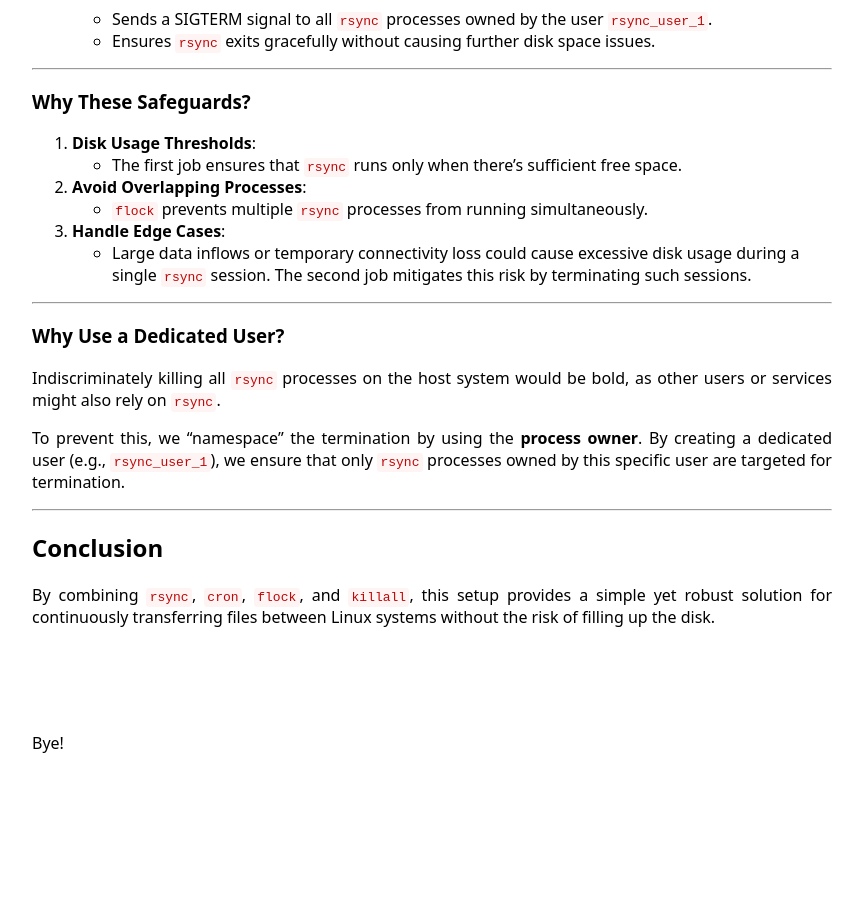
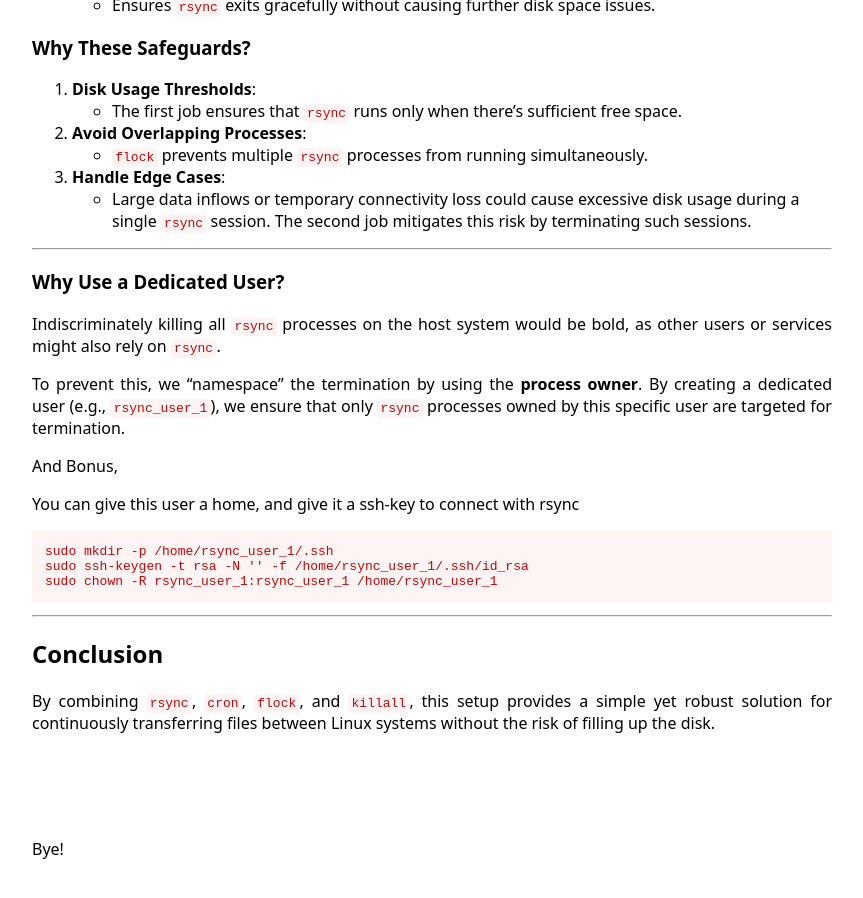
Before and after one commit to NicolasBourhis/notebook, a Jekyll site: the page built from _gtfobins/continuous_file_transfer_with_rsync_and_cron.md, in a window 1280 px wide and 900 px high, scrolled down 2171 px. Shown: the whole window, without its empty margins (208-1071 px from the left). Built offline with Jekyll 4.4.1, drawn with Linux system fonts in a browser that asks for light colours; before the commit the page ends 2965 px from its top, so only the background shows below that.

Commit message:
Update continuous_file_transfer_with_rsync_and_cron.md

````diff
--- a/_gtfobins/continuous_file_transfer_with_rsync_and_cron.md
+++ b/_gtfobins/continuous_file_transfer_with_rsync_and_cron.md
@@ -61,7 +61,6 @@ bash -c "command_a && command_b"
 ```
 Here, `command_b` is executed **only if** `command_a` evaluates to `true`.
 
----
 
 ### First Cron Job
 
@@ -85,7 +84,6 @@ Here, `command_b` is executed **only if** `command_a` evaluates to `true`.
    - `flock -n /tmp/lock.file`: Ensures only one instance of `rsync` runs at a time. If another instance is running, the command exits without starting a new one.
    - `rsync dir_A/ dir_B/`: Synchronizes files from `dir_A` to `dir_B`.
 
----
 
 ### Second Cron Job
 
@@ -104,7 +102,6 @@ Here, `command_b` is executed **only if** `command_a` evaluates to `true`.
    - Sends a SIGTERM signal to all `rsync` processes owned by the user `rsync_user_1`.
    - Ensures `rsync` exits gracefully without causing further disk space issues.
 
----
 
 ### Why These Safeguards?
 
@@ -125,6 +122,17 @@ Indiscriminately killing all `rsync` processes on the host system would be bold,
 
 To prevent this, we "namespace" the termination by using the **process owner**. By creating a dedicated user (e.g., `rsync_user_1`), we ensure that only `rsync` processes owned by this specific user are targeted for termination.
 
+
+And Bonus,
+
+
+You can give this user a home, and give it a ssh-key to connect with rsync
+```bash
+sudo mkdir -p /home/rsync_user_1/.ssh
+sudo ssh-keygen -t rsa -N '' -f /home/rsync_user_1/.ssh/id_rsa
+sudo chown -R rsync_user_1:rsync_user_1 /home/rsync_user_1
+```
+
 ---
 
 ## Conclusion
````
